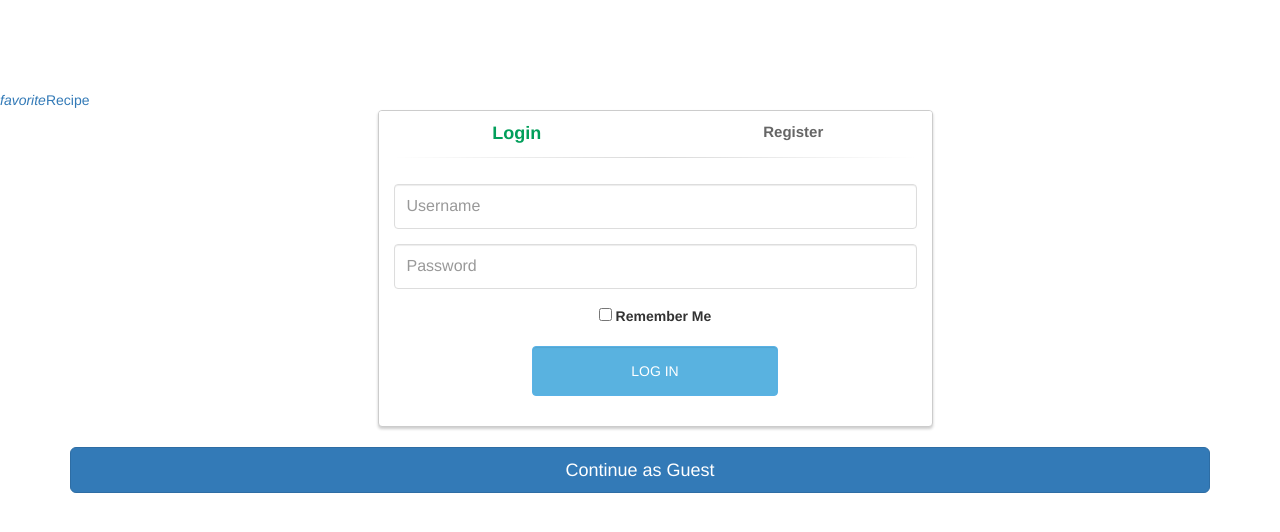
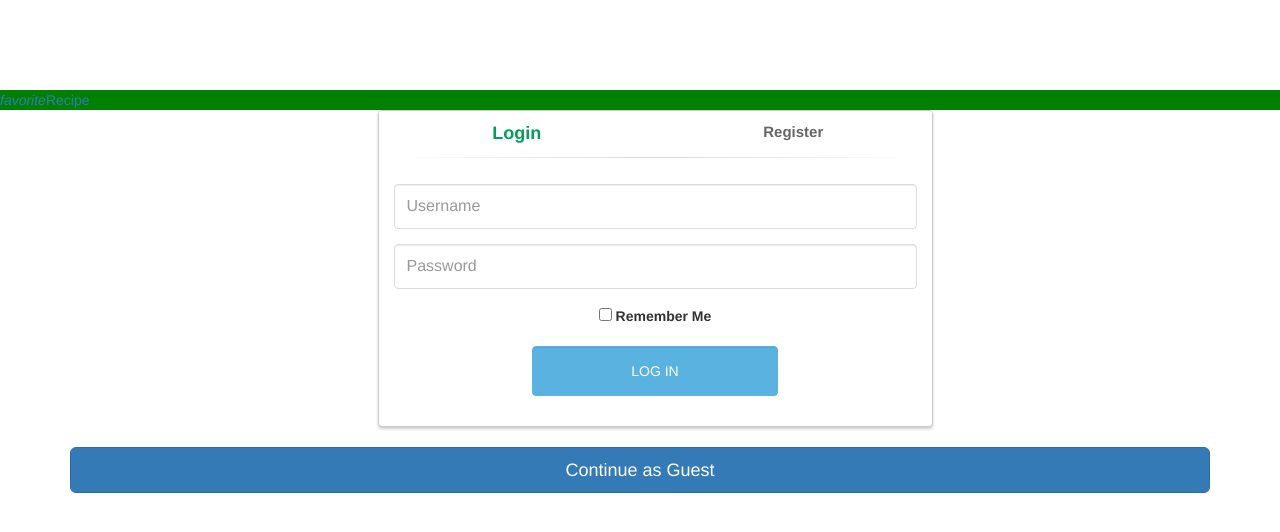
Before and after one commit to CSUMB-SCD/cst438-project1, a Flask app: page / in a window 1280 px wide. Shown: the top 532 px of the page. Run offline with Flask 2, Linux system fonts and the light colour scheme; some libraries are stand-ins or nearby versions.

Commit message:
updated home

```diff
--- a/templates/homeLayout.html
+++ b/templates/homeLayout.html
@@ -7,6 +7,11 @@
     <title>Login with registration - Bootsnipp.com</title>
         <meta name="viewport" content="width=device-width, initial-scale=1">
     <link href="//maxcdn.bootstrapcdn.com/bootstrap/3.3.0/css/bootstrap.min.css" rel="stylesheet" id="bootstrap-css">
+    <link href="../static/css/main.css" rel="stylesheet">
+    <link rel="icon"
+      type="image/png"
+      href="../static/imgs/logo.png">
+    <meta name="viewport" content="width=device-width, initial-scale=1.0" />
     <style type="text/css">
     body {
     padding-top: 90px;
```
